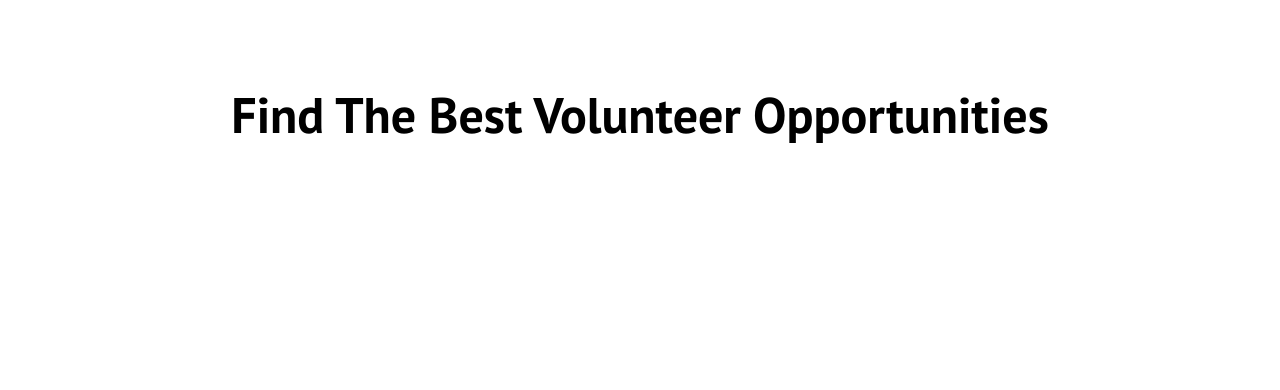
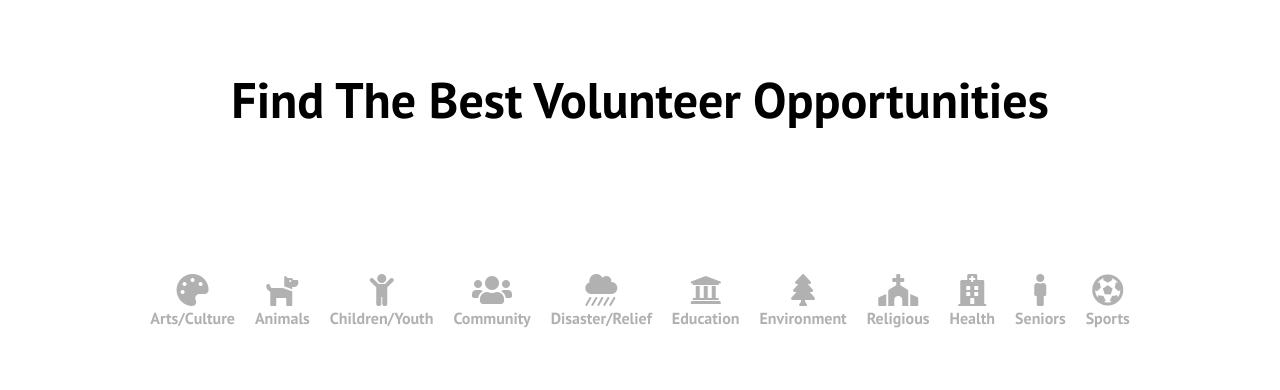
Before and after one commit to toktamm/V-OPP, a React (Create React App) app in the folder client/: page / in a window 1280 px wide. Shown: the part 234-624 px from the top of the page. Built offline with nearby package versions, Linux system fonts and the light colour scheme.

Commit message:
Create categories component, need to implement routes-categories

```diff
--- /dev/null
+++ b/client/src/components/Categories.css
@@ -0,0 +1,23 @@
+.categories__container {
+  display: flex;
+  flex-direction: column;
+  align-items: center;
+  width: 60%;
+  margin: 0 auto;
+  color: #b1b1b1;
+}
+
+.fas {
+  font-size: 2rem;
+  vertical-align: middle;
+}
+
+.categories__icons {
+  display: flex;
+  justify-content: center;
+}
+
+.categories__grp {
+  text-align: center;
+  padding: 10px;
+}
--- /dev/null
+++ b/client/src/components/Categories.js
@@ -0,0 +1,57 @@
+import React from "react";
+
+import "./Categories.css";
+
+function Categories() {
+  return (
+    <div className="categories__container">
+      <div className="categories__icons">
+        <div className="categories__grp">
+          <i class="fas fa-palette"></i>
+          Arts/Culture
+        </div>
+        <div className="categories__grp">
+          <i class="fas fa-dog"></i>
+          Animals
+        </div>
+        <div className="categories__grp">
+          <i class="fas fa-child"></i>
+          Children/Youth
+        </div>
+        <div className="categories__grp">
+          <i class="fas fa-users"></i>
+          Community
+        </div>
+        <div className="categories__grp">
+          <i class="fas fa-cloud-showers-heavy"></i>
+          Disaster/Relief
+        </div>
+        <div className="categories__grp">
+          <i class="fas fa-university"></i>
+          Education
+        </div>
+        <div className="categories__grp">
+          <i class="fas fa-tree"></i>
+          Environment
+        </div>
+        <div className="categories__grp">
+          <i class="fas fa-church"></i>
+          Religious
+        </div>
+        <div className="categories__grp">
+          <i class="fas fa-hospital"></i>
+          Health
+        </div>
+        <div className="categories__grp">
+          <i class="fas fa-male"></i>
+          Seniors
+        </div>
+        <div className="categories__grp">
+          <i class="fas fa-futbol"></i>
+          Sports
+        </div>
+      </div>
+    </div>
+  );
+}
+export default Categories;
--- a/client/src/components/HeroSection.css
+++ b/client/src/components/HeroSection.css
@@ -1,6 +1,6 @@
 .hero-container {
   /* background: url("/img-3.jpg") center center/cover no-repeat; */
-  height: 50vh;
+  height: 40vh;
   width: 100%;
   display: flex;
   flex-direction: column;
@@ -12,7 +12,6 @@
 .hero-container > h3 {
   color: #000000;
   font-size: 50px;
-  margin-top: -50px;
 }
 
 .hero-container > p {
--- a/client/src/components/pages/Home.js
+++ b/client/src/components/pages/Home.js
@@ -1,5 +1,6 @@
 import React, { useState } from "react";
 import "../../App.css";
+import Categories from "../Categories";
 import FindPost from "../FindPost";
 import HeroSection from "../HeroSection";
 import Posts from "../Posts";
@@ -41,6 +42,7 @@ function Home() {
     <>
       <FindPost />
       <HeroSection />
+      <Categories />
       <Posts postData={postData} />
     </>
   );
```
